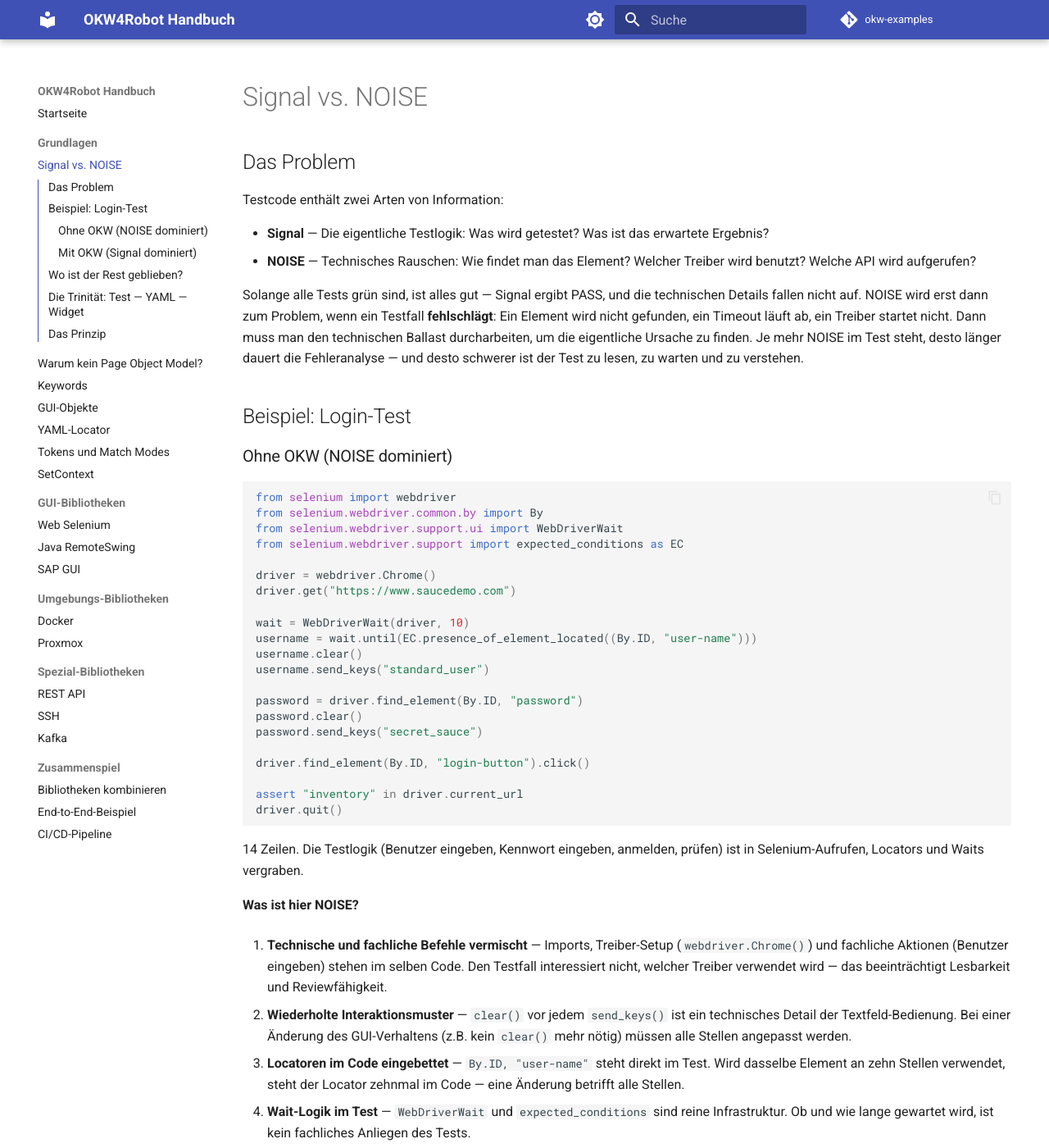
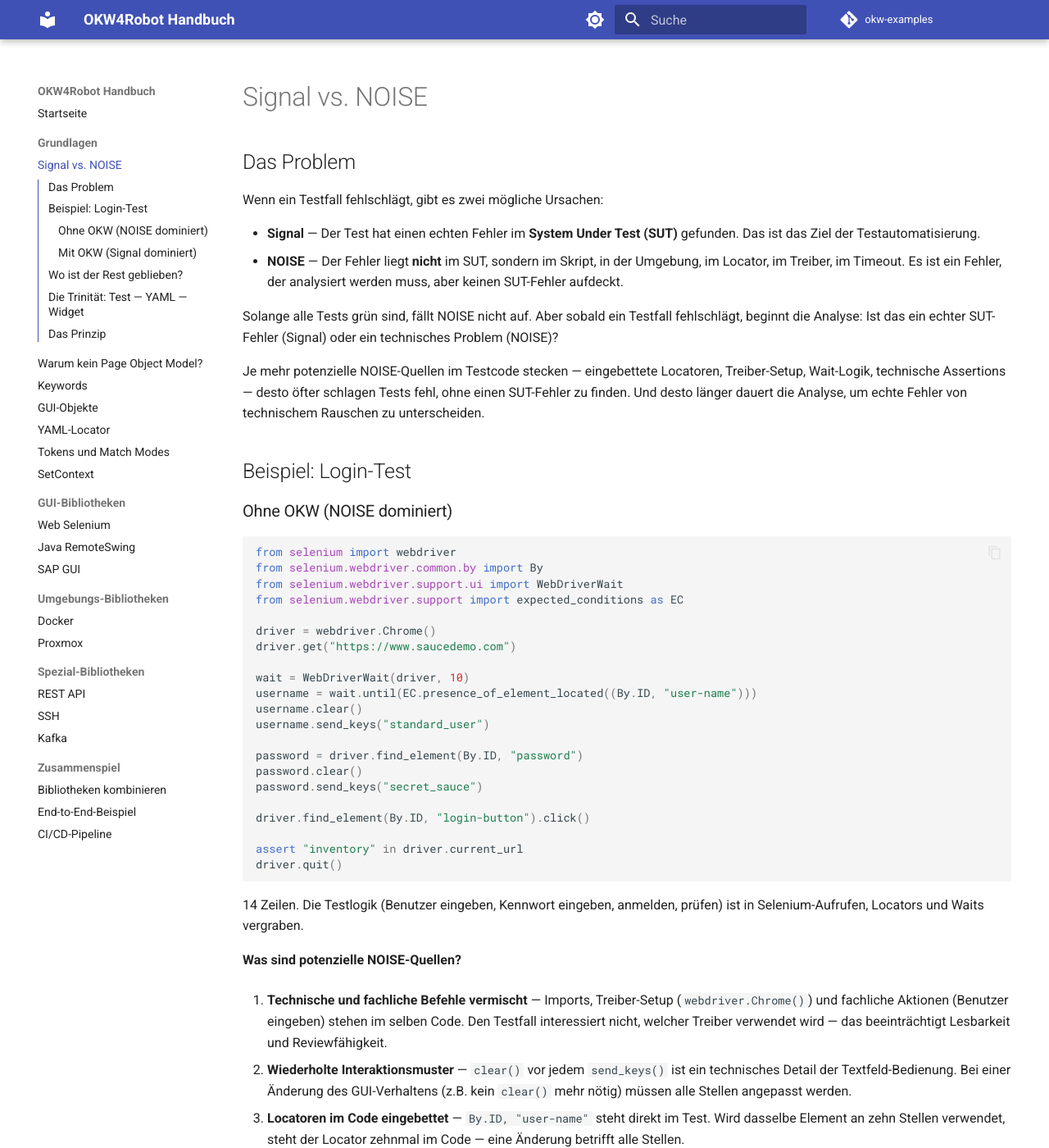
Before and after one commit to Hrabovszki1023/okw-examples, an MkDocs documentation site: the page built from docs/grundlagen/signal-vs-noise.md, in a window 1280 px wide and 1400 px high. Shown: the whole window at 82% size. Built offline with MkDocs 1.6.1 and Material for MkDocs 9.7.7, drawn with Linux system fonts in a browser that asks for light colours; comment, search, counter and statistics services are not loaded.

Commit message:
Redefine NOISE as test failure not caused by SUT
NOISE is not about readability alone — it is a test failure that
does not reveal a real SUT defect. Rename "Was ist hier NOISE?" to
"Was sind potenzielle NOISE-Quellen?" to reflect the latent nature.

Co-Authored-By: Claude Opus 4.6 <noreply@anthropic.com>

```diff
--- a/docs/grundlagen/signal-vs-noise.md
+++ b/docs/grundlagen/signal-vs-noise.md
@@ -2,19 +2,23 @@
 
 ## Das Problem
 
-Testcode enthält zwei Arten von Information:
+Wenn ein Testfall fehlschlägt, gibt es zwei mögliche Ursachen:
 
-- **Signal** — Die eigentliche Testlogik: Was wird getestet? Was ist das erwartete Ergebnis?
-- **NOISE** — Technisches Rauschen: Wie findet man das Element? Welcher Treiber wird benutzt? Welche API wird aufgerufen?
+- **Signal** — Der Test hat einen echten Fehler im **System Under Test
+  (SUT)** gefunden. Das ist das Ziel der Testautomatisierung.
+- **NOISE** — Der Fehler liegt **nicht** im SUT, sondern im Skript,
+  in der Umgebung, im Locator, im Treiber, im Timeout. Es ist ein
+  Fehler, der analysiert werden muss, aber keinen SUT-Fehler aufdeckt.
 
-Solange alle Tests grün sind, ist alles gut — Signal ergibt PASS, und
-die technischen Details fallen nicht auf. NOISE wird erst dann zum
-Problem, wenn ein Testfall **fehlschlägt**: Ein Element wird nicht
-gefunden, ein Timeout läuft ab, ein Treiber startet nicht. Dann muss
-man den technischen Ballast durcharbeiten, um die eigentliche Ursache
-zu finden. Je mehr NOISE im Test steht, desto länger dauert die
-Fehleranalyse — und desto schwerer ist der Test zu lesen, zu warten
-und zu verstehen.
+Solange alle Tests grün sind, fällt NOISE nicht auf. Aber sobald ein
+Testfall fehlschlägt, beginnt die Analyse: Ist das ein echter
+SUT-Fehler (Signal) oder ein technisches Problem (NOISE)?
+
+Je mehr potenzielle NOISE-Quellen im Testcode stecken — eingebettete
+Locatoren, Treiber-Setup, Wait-Logik, technische Assertions — desto
+öfter schlagen Tests fehl, ohne einen SUT-Fehler zu finden. Und desto
+länger dauert die Analyse, um echte Fehler von technischem Rauschen
+zu unterscheiden.
 
 ## Beispiel: Login-Test
 
@@ -47,7 +51,7 @@ driver.quit()
 14 Zeilen. Die Testlogik (Benutzer eingeben, Kennwort eingeben, anmelden,
 prüfen) ist in Selenium-Aufrufen, Locators und Waits vergraben.
 
-**Was ist hier NOISE?**
+**Was sind potenzielle NOISE-Quellen?**
 
 1. **Technische und fachliche Befehle vermischt** — Imports, Treiber-Setup
    (`webdriver.Chrome()`) und fachliche Aktionen (Benutzer eingeben) stehen
```
